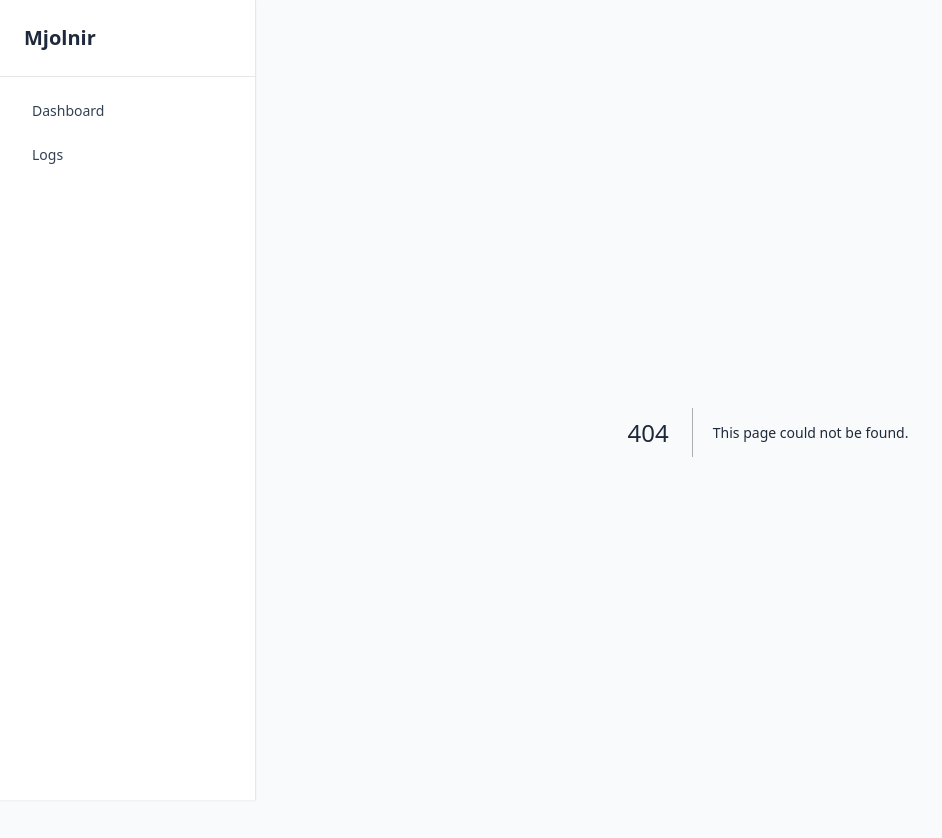
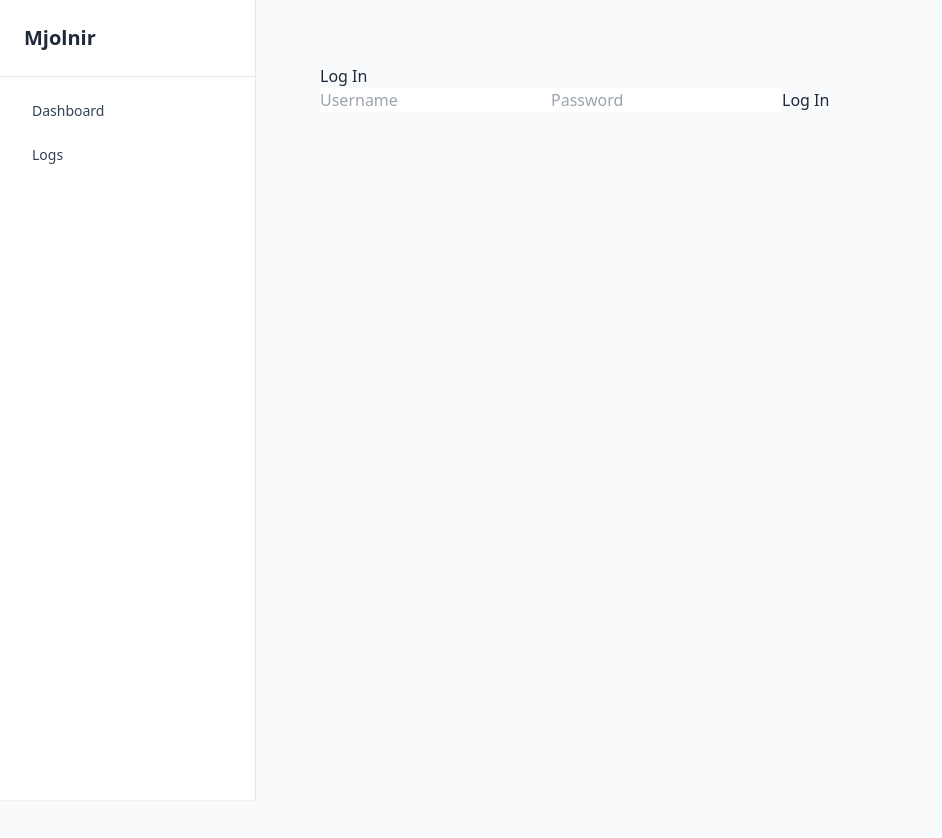
Before and after one commit to Dmitry-H1/Mjolnirv2, a Next.js app in the folder frontend/nextjs-ui/: page /login in a window 1280 px wide. Before the commit this address had no page. Shown: the top 838 px of the page, without its empty margins (0-942 px from the left). After the commit the page ends 800 px from the top, so only its background shows below. Built offline with nearby package versions, Linux system fonts and the light colour scheme.

Commit message:
Initial login page

```diff
--- a/frontend/nextjs-ui/app/components/WelcomeDashboard.tsx
+++ b/frontend/nextjs-ui/app/components/WelcomeDashboard.tsx
@@ -1,21 +1,30 @@
-import authFetch from '../api/authentication/authFetch';
+"use client";
 
-type WelcomeDashboardProps = {
-  username: string;
-};
+import { useState } from "react";
+import authFetch from "../api/authentication/authFetch";
+import logIn from "../api/authentication/logIn";
 
-function WelcomeDashboard({ username }: WelcomeDashboardProps) {
+function WelcomeDashboard({ username }: { username: string }) {
+  const [error, setError] = useState<string | null>(null);
+
   const handleDemo = async () => {
     const response = await authFetch.get("/demo");
     console.log(response.data);
   };
 
+  const handleLogin = async () => {
+    const status = await logIn("t", "t", setError);
+    console.log("Login status:", status);
+  };
+
   return (
     <div>
       <h1>Welcome, {username}</h1>
+      {error && <p style={{ color: "red" }}>{error}</p>}
       <button onClick={handleDemo}>Run Demo</button>
+      <button onClick={handleLogin}>Log In</button>
     </div>
   );
 }
 
-export default WelcomeDashboard;
+export default WelcomeDashboard
--- /dev/null
+++ b/frontend/nextjs-ui/app/login/page.tsx
@@ -0,0 +1,48 @@
+"use client";
+
+import { useState } from "react";
+import { useRouter } from "next/navigation";
+import logIn from "../api/authentication/logIn";
+
+export default function LoginPage() {
+  const router = useRouter();
+  const [username, setUsername] = useState("");
+  const [password, setPassword] = useState("");
+  const [error, setError] = useState<string | null>(null);
+
+  const handleSubmit = async (e: React.FormEvent) => {
+    e.preventDefault();
+
+    const status = await logIn(username, password, setError);
+
+    if (status === 200) {
+      router.push("/");
+    }
+  };
+
+  return (
+    <main style={{ padding: "2rem" }}>
+      <h1>Log In</h1>
+
+      {error && <p style={{ color: "red" }}>{error}</p>}
+
+      <form onSubmit={handleSubmit}>
+        <input
+          type="text"
+          placeholder="Username"
+          value={username}
+          onChange={(e) => setUsername(e.target.value)}
+        />
+
+        <input
+          type="password"
+          placeholder="Password"
+          value={password}
+          onChange={(e) => setPassword(e.target.value)}
+        />
+
+        <button type="submit">Log In</button>
+      </form>
+    </main>
+  );
+}
--- a/frontend/nextjs-ui/app/page.tsx
+++ b/frontend/nextjs-ui/app/page.tsx
@@ -2,14 +2,31 @@
 
 import dynamic from 'next/dynamic';
 import React, { useEffect, useState } from 'react';
+import { useRouter } from "next/navigation";
 
 const Chart = dynamic(() => import('react-apexcharts'), { ssr: false });
 
 export default function Home() {
+  const router = useRouter();
+
+  const [checkingAuth, setCheckingAuth] = useState(true);
+
   const [data, setData] = useState<any>(null);
   const [loading, setLoading] = useState(true);
 
   useEffect(() => {
+    const token = localStorage.getItem("access_token");
+
+    if (!token) {
+      router.push("/login");
+    } else {
+      setCheckingAuth(false);
+    }
+  }, [router]);
+
+  useEffect(() => {
+    if (checkingAuth) return;
+
     async function fetchData() {
       try {
         const res = await fetch('/api/metrics');
@@ -29,7 +46,11 @@ export default function Home() {
     }
 
     fetchData();
-  }, []);
+  }, [checkingAuth]);
+
+  if (checkingAuth) return null;
+
+  if (loading) return <div className="p-8">Loading Dashboard...</div>;
 
   // --- CHART 1: INCIDENT VOLUME ---
   const countOptions: any = {
@@ -76,7 +97,7 @@ export default function Home() {
     yaxis: {
       title: { text: 'Log Count' }
     },
-    colors: ['#10B981'], // green
+    colors: ['#10B981'],
     plotOptions: {
       bar: {
         borderRadius: 4,
@@ -89,8 +110,6 @@ export default function Home() {
     name: "Logs",
     data: data?.sourceObjectSeries?.data || []
   }];
-
-  if (loading) return <div className="p-8">Loading Dashboard...</div>;
 
   return (
     <main className="p-8 bg-gray-50 min-h-screen">
```
